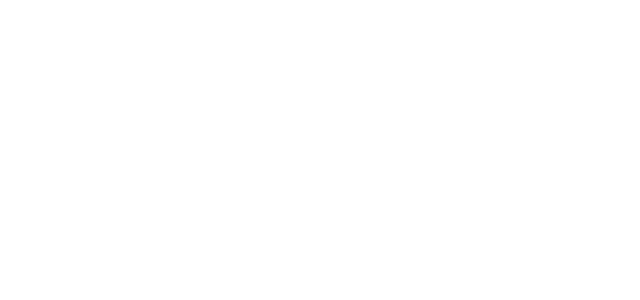
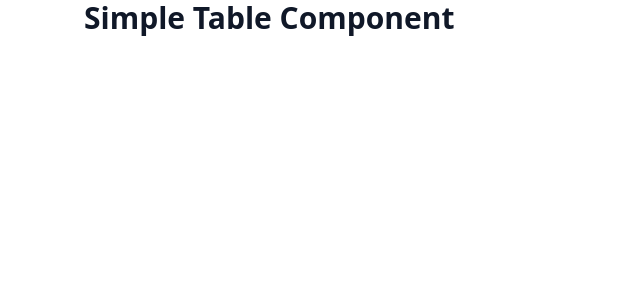
Before and after one commit to San-77x/iknasoft-dev-task, a Next.js app: page / in a window 1280 px wide. Shown: the top 300 px of the page, without its empty margins (0-640 px from the left). Built offline with nearby package versions, Linux system fonts and the light colour scheme.

Commit message:
simple page

```diff
--- a/src/app/page.tsx
+++ b/src/app/page.tsx
@@ -1,5 +1,12 @@
-import Image from "next/image";
-
 export default function Home() {
-  return <div></div>;
+  return (
+    <div className="min-h-screen">
+      <div className="container mx-auto px-5 max-w-6xl">
+        <h1 className="text-3xl font-bold text-gray-900 mb-8">
+          Simple Table Component
+        </h1>
+        <div className="overflow-x-auto">{/* Table */}</div>
+      </div>
+    </div>
+  );
 }
```
